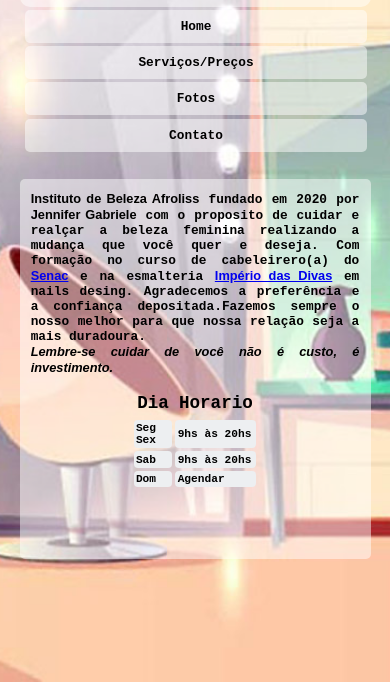
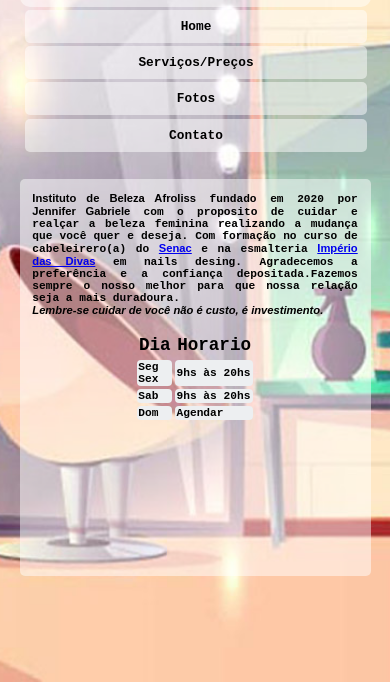
Before and after one commit to JuniorAsantos/Afrolliss, a plain HTML site: page index.html in a window 390 px wide. Shown: the part 162-844 px from the top of the page. Drawn offline with Linux system fonts and the light colour scheme.

Commit message:
exercicio atualizado

```diff
--- a/estilo/media-query.css
+++ b/estilo/media-query.css
@@ -50,7 +50,7 @@
     #conteiner {
         background-color: rgba(255, 255, 255, 0.486);
         width: 90vw;
-        height: 45vh;
+        height: 47vh;
         margin-top: 0px;
         border-radius: 5px;
 
@@ -58,12 +58,12 @@
 
     #conteiner > #corpo {
         margin-top: 4em;
-        padding: 0.7em;
+        padding: 0.8em;
     }
 
     #conteiner > #corpo > p {
         font-family: 'Courier New', Courier, monospace;
-        font-size: 0.8em;
+        font-size: 0.7em;
         font-weight: bold;
     }
 
@@ -86,7 +86,7 @@
         font-family: 'Courier New', Courier, monospace;
         font-weight: 100px;
         margin: auto;
-        padding: 0.2em;
+        padding: 0.1em;
         background-color: rgb(255, 255, 255,0.0);
         border-radius: 4px;
 
```
